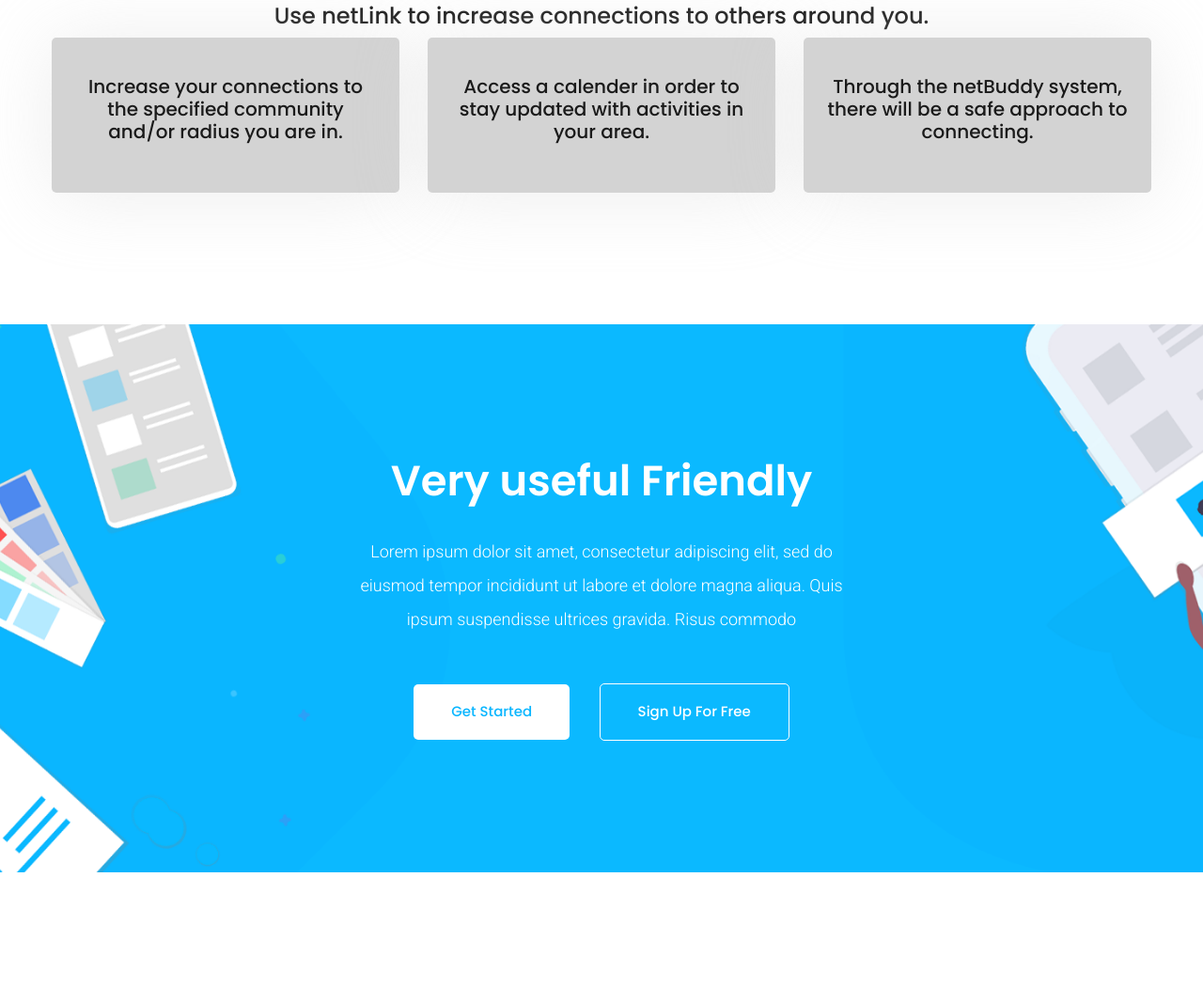
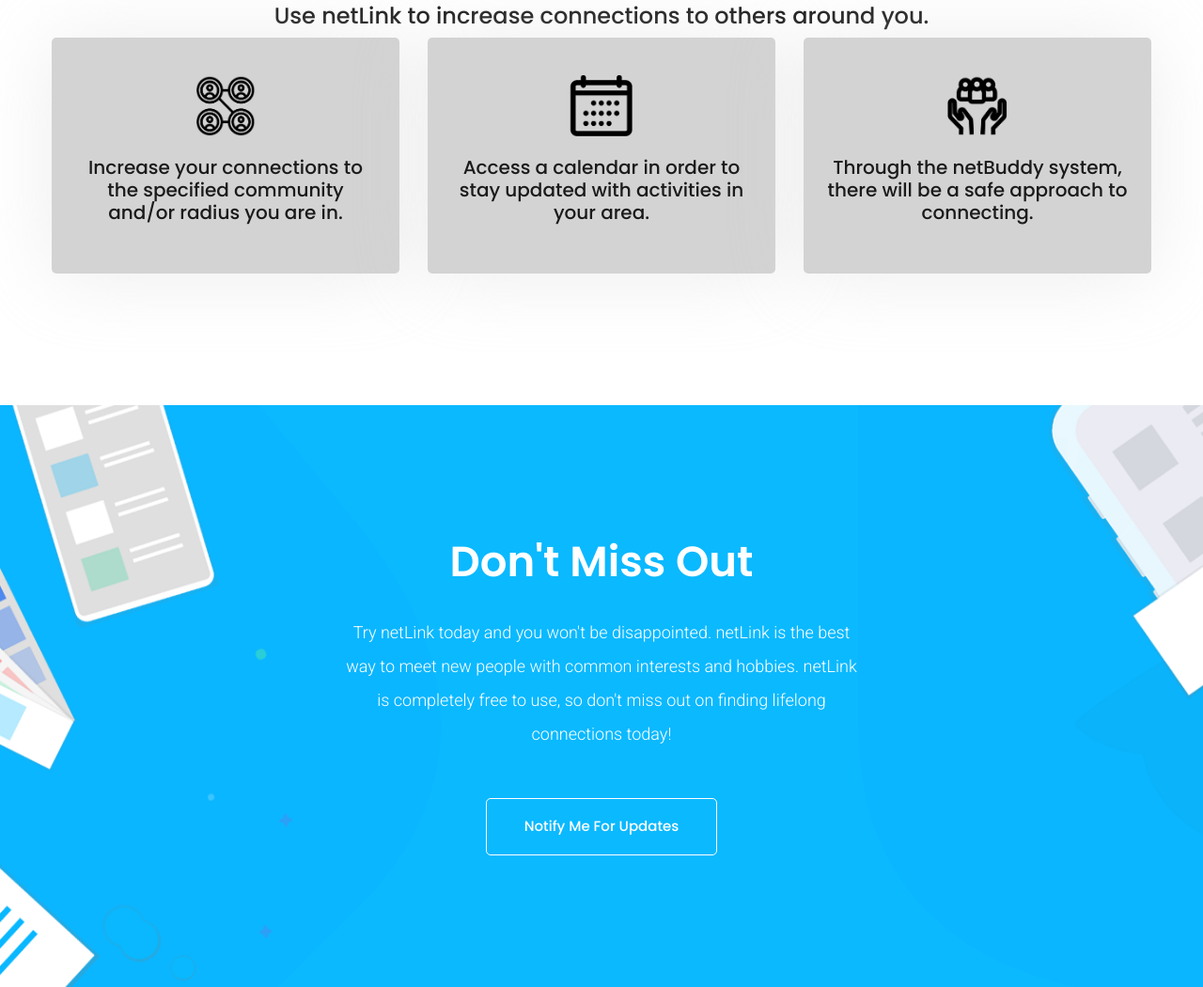
Before and after one commit to braxhawk/hackNC2019, a plain HTML site: page website/feature.html in a window 1280 px wide. Shown: the part 361-1411 px from the top of the page at 94% size. Before the commit the page ends 1289 px from the top, so only its background shows below. Drawn offline with Linux system fonts and the light colour scheme.

Commit message:
added pictures in feature.html

```diff
--- a/website/feature.html
+++ b/website/feature.html
@@ -96,7 +96,7 @@
                 <div class="col-lg-12">
                     <div class="breadcrumb_iner text-center">
                         <div class="breadcrumb_iner_item">
-                            <h2>Featured</h2>
+                            <h2>Features</h2>
                         </div>
                     </div>
                 </div>
@@ -117,6 +117,7 @@
                 <div class="col-md-4"> <!--<div class="col-lg-3 col-sm-6">-->
                     <div class="single_feature">
                         <div class="single_feature_part">
+                            <img src="img/connections.png" alt="" class="center">
                             <h4> Increase your connections to the specified community and/or radius you are in. </h4>
                         </div>
                     </div>
@@ -124,13 +125,15 @@
                 <div class="col-md-4">
                     <div class="single_feature">
                         <div class="single_feature_part">
-                            <h4> Access a calender in order to stay updated with activities in your area.       </h4>
+                            <img src="img/calendar.png" alt="" class="center">
+                            <h4> Access a calendar in order to stay updated with activities in your area.       </h4>
                         </div>
                     </div>
                 </div>
                 <div class="col-md-4">
                     <div class="single_feature">
                         <div class="single_feature_part">
+                            <img src="img/safety.png" alt="" class="center">
                             <h4> Through the netBuddy system, there will be a safe approach to connecting.      </h4>
                         </div>
                     </div>
@@ -145,12 +148,11 @@
             <div class="row justify-content-center">
                 <div class="col-lg-8 col-xl-6">
                     <div class="cta_text text-center">
-                        <h2>Very useful Friendly</h2>
-                        <p>Lorem ipsum dolor sit amet, consectetur adipiscing elit,
-                            sed do eiusmod tempor incididunt ut labore et dolore magna
-                            aliqua. Quis ipsum suspendisse ultrices gravida. Risus commodo</p>
-                        <a href="#" class="btn_2 banner_btn_1">Get Started </a>
-                        <a href="#" class="btn_2 banner_btn_2">Sign up for free </a>
+                        <h2>Don't Miss Out</h2>
+                        <p>Try netLink today and you won't be disappointed. netLink is the best way to meet new people with common
+                                interests and hobbies. netLink is completely free to use, so don't miss out on finding
+                                lifelong connections today! </p>
+                        <a href="#" class="btn_2 banner_btn_2">Notify Me for Updates </a>
                     </div>
                 </div>
             </div>
```
